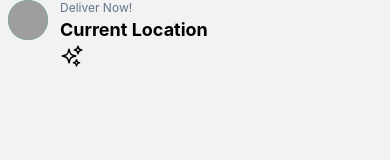
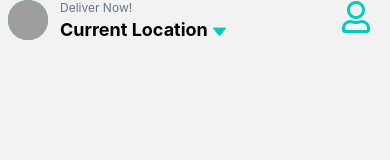
Before and after one commit to Mujtaba4li/Deliveroo2.0-React-Native, a React Native app: screen /Home in a window 390 px wide. Shown: the top 160 px of the page. Built offline with nearby package versions, Linux system fonts and the light colour scheme; grey boxes are pictures that could not be loaded.

Commit message:
HomeScreen header with icons completed

```diff
--- a/package.json
+++ b/package.json
@@ -9,6 +9,7 @@
     "web": "expo start --web"
   },
   "dependencies": {
+    "@expo/vector-icons": "^13.0.0",
     "@react-navigation/native": "^6.0.13",
     "@react-navigation/native-stack": "^6.9.0",
     "expo": "~46.0.9",
--- a/screens/HomeScreen.js
+++ b/screens/HomeScreen.js
@@ -1,8 +1,8 @@
 import { View, Text, SafeAreaView, Image } from "react-native";
 import React, { useLayoutEffect } from "react";
 import { NavigationContainer, useNavigation } from "@react-navigation/native";
-import {SparklesIcon} from "react-native-heroicons/outline";
-import { FaBeer } from 'react-icons/fa';
+import { AntDesign,FontAwesome5 } from '@expo/vector-icons';
+
 export default function HomeScreen() {
   const navigation = useNavigation();
 
@@ -23,10 +23,11 @@ export default function HomeScreen() {
         />
         <View>
           <Text className="text-slate-500 text-xs">Deliver Now!</Text>
-          <Text className="text-lg font-bold">Current Location</Text>
-          <SparklesIcon/>
+          <Text className="text-lg font-bold">Current Location <AntDesign name="caretdown" size={15} color="#00CCBB" /></Text>
         </View>
-
+        <View className='absolute right-5'>
+        <FontAwesome5 name="user" size={32} color="#00CCBB" />
+        </View>
       </View>
     </SafeAreaView>
   );
```
Also changed, not shown: 1 other file (tests, documents, lock files or other folders).
